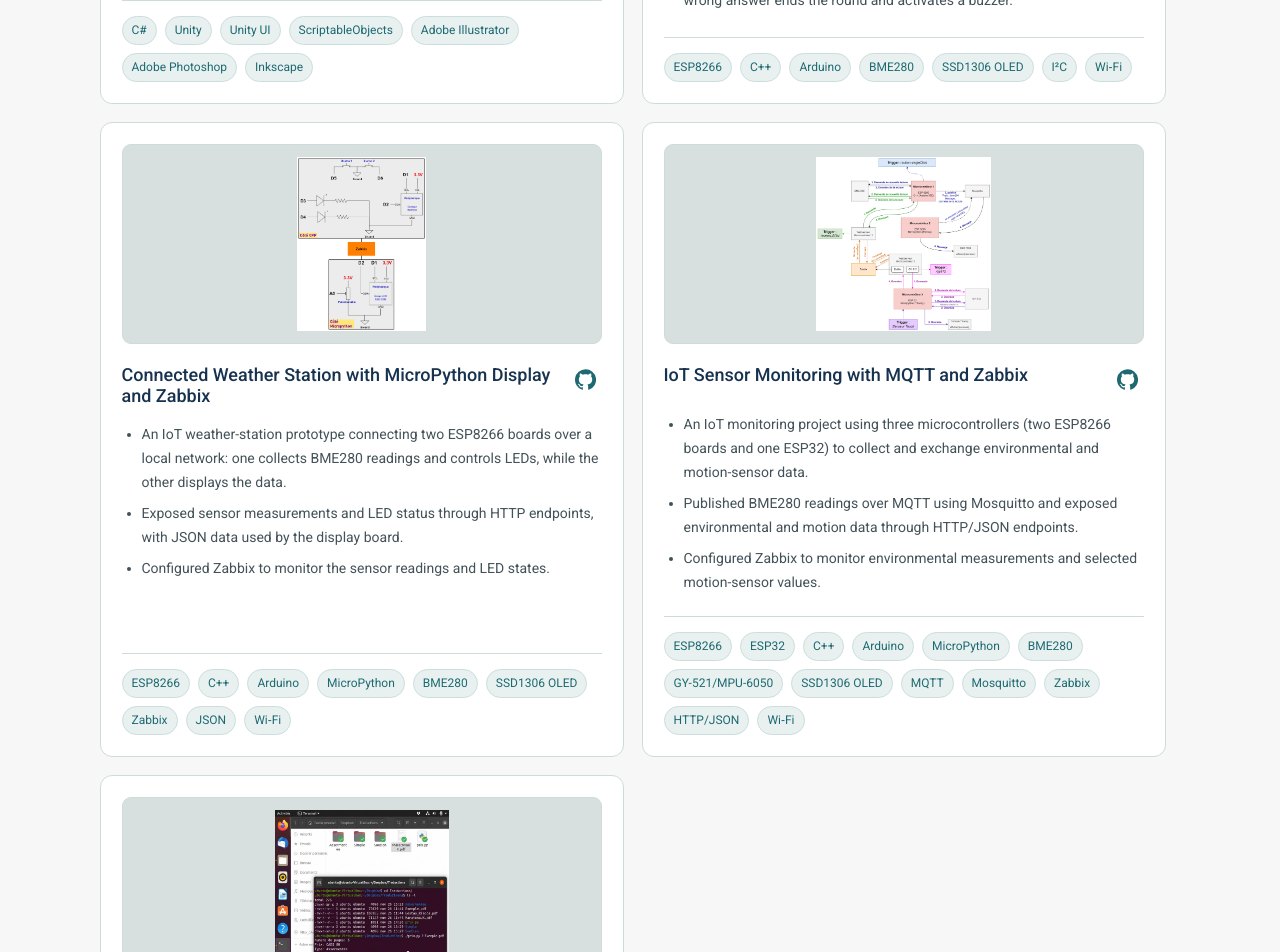
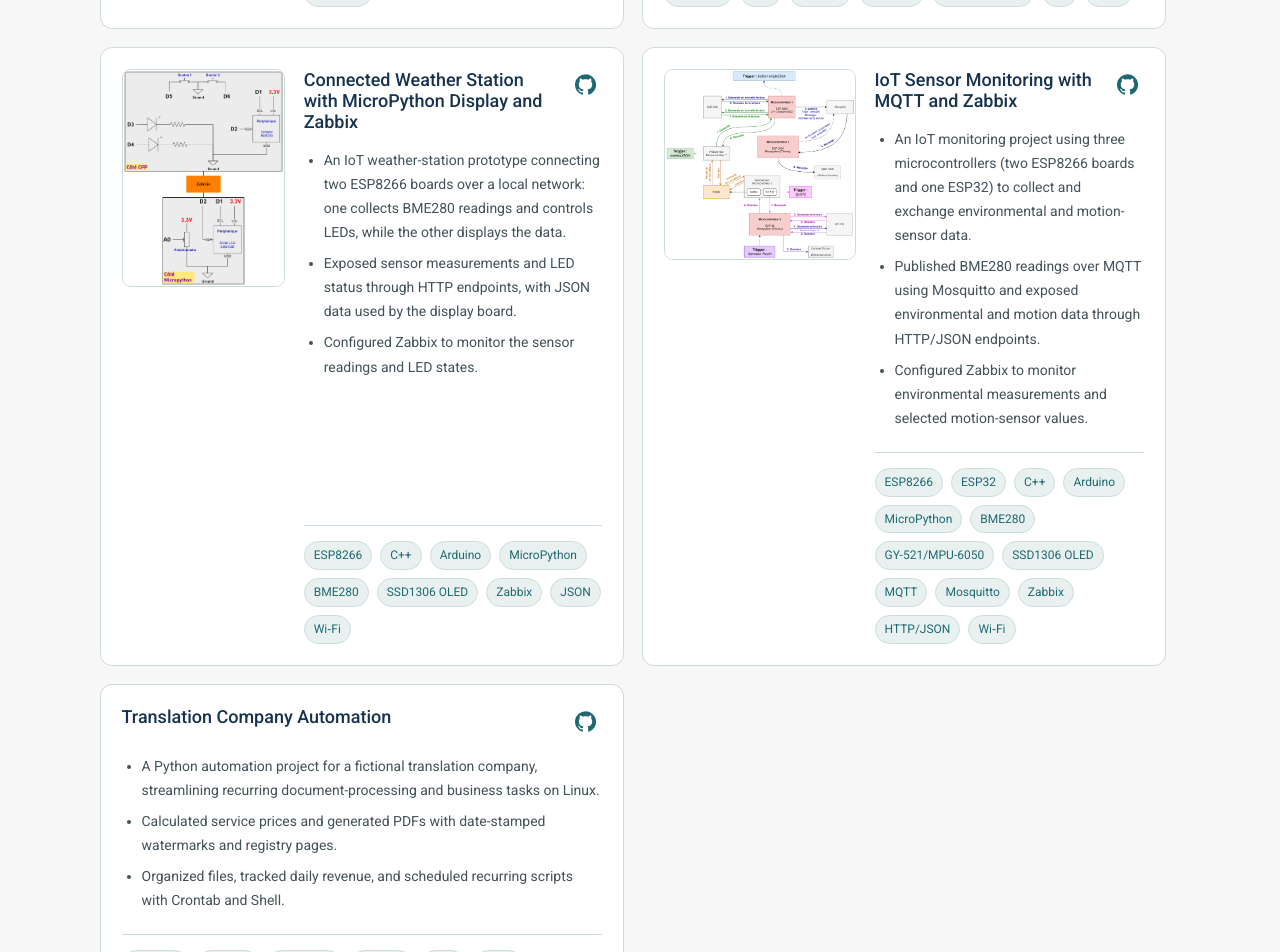
Before and after one commit to Kikasantini/erica-portfolio, a React (Vite) app: page /en/projects in a window 1280 px wide. Shown: the part 1600-2552 px from the top of the page. Built offline with nearby package versions, Linux system fonts and the light colour scheme.

Commit message:
Adapt project cards to image proportions and simplify Projects page

```diff
--- a/src/index.css
+++ b/src/index.css
@@ -2037,3 +2037,85 @@ p {
   .home-fun-card { min-height: 156px; }
   .home-fun-card__face { padding: 18px; }
 }
+
+/* Orientation-aware project covers; the image itself defines the visible area. */
+.projects-page .project-item__image-button.project-item__cover {
+  position: relative;
+  inset: auto;
+  display: block;
+  align-self: flex-start;
+  flex: 0 0 auto;
+  width: fit-content;
+  max-width: 100%;
+  height: auto;
+  max-height: none;
+  margin: 0 0 18px;
+  padding: 0;
+  overflow: hidden;
+  border: 1px solid var(--soft-border);
+  border-radius: 9px;
+  background: transparent;
+  line-height: 0;
+}
+.projects-page .project-item__cover img.project-item__media {
+  display: block;
+  position: static;
+  width: auto;
+  height: auto;
+  max-width: 100%;
+  max-height: 220px;
+  object-fit: contain;
+}
+.projects-page .project-item--landscape .project-item__cover {
+  margin-inline: auto;
+}
+/* Portrait and square media sit beside the full text on larger screens. */
+@media (min-width: 901px) {
+  .projects-page .project-item--portrait,
+  .projects-page .project-item--square {
+    display: grid;
+    grid-template-columns: minmax(0, 34%) minmax(0, 1fr);
+    align-items: start;
+    gap: 19px;
+  }
+  .projects-page .project-item--square {
+    grid-template-columns: minmax(0, 40%) minmax(0, 1fr);
+  }
+  .projects-page .project-item--portrait .project-item__cover,
+  .projects-page .project-item--square .project-item__cover {
+    grid-column: 1;
+    width: auto;
+    max-width: 100%;
+    margin: 0;
+  }
+  .projects-page .project-item--portrait .project-item__content,
+  .projects-page .project-item--square .project-item__content {
+    grid-column: 2;
+    align-self: stretch;
+  }
+  .projects-page .project-item--portrait .project-item__cover img,
+  .projects-page .project-item--square .project-item__cover img {
+    max-height: 340px;
+  }
+}
+@media (min-width: 701px) and (max-width: 900px) {
+  .projects-page .project-item--portrait .project-item__cover img,
+  .projects-page .project-item--square .project-item__cover img {
+    max-height: 240px;
+  }
+}
+@media (max-width: 700px) {
+  .projects-page .project-item__image-button.project-item__cover {
+    width: fit-content;
+    max-width: 100%;
+    height: auto;
+    max-height: none;
+    margin: 0 auto 16px;
+  }
+  .projects-page .project-item__cover img.project-item__media {
+    width: auto;
+    height: auto;
+    max-width: 100%;
+    max-height: 220px;
+  }
+}
--- a/src/locales/en/projects.json
+++ b/src/locales/en/projects.json
@@ -133,13 +133,7 @@
           "technologies": "Python 3 · PyPDF2 · ReportLab · Crontab · Shell · Linux",
           "githubUrl": "https://github.com/Kikasantini/scripting-translationCompany",
           "githubLabel": "View on GitHub",
-          "media": [
-            {
-              "type": "image",
-              "src": "/projects/translation-company-automation/translation-company-automation.jpg",
-              "alt": "Ubuntu terminal showing Python automation scripts"
-            }
-          ],
+          "media": [],
           "highlights": [
             "A Python automation project for a fictional translation company, streamlining recurring document-processing and business tasks on Linux.",
             "Calculated service prices and generated PDFs with date-stamped watermarks and registry pages.",
--- a/src/locales/fr/projects.json
+++ b/src/locales/fr/projects.json
@@ -133,13 +133,7 @@
           "technologies": "Python 3 · PyPDF2 · ReportLab · Crontab · Shell · Linux",
           "githubUrl": "https://github.com/Kikasantini/scripting-translationCompany",
           "githubLabel": "Voir sur GitHub",
-          "media": [
-            {
-              "type": "image",
-              "src": "/projects/translation-company-automation/translation-company-automation.jpg",
-              "alt": "Terminal Ubuntu affichant des scripts d’automatisation en Python"
-            }
-          ],
+          "media": [],
           "highlights": [
             "Un projet d’automatisation en Python pour une entreprise de traduction fictive, qui simplifie des tâches récurrentes de traitement de documents et de gestion sous Linux.",
             "Calculé les tarifs des services et généré des PDF avec filigranes datés et pages de registre.",
--- a/src/locales/pt/projects.json
+++ b/src/locales/pt/projects.json
@@ -133,13 +133,7 @@
           "technologies": "Python 3 · PyPDF2 · ReportLab · Crontab · Shell · Linux",
           "githubUrl": "https://github.com/Kikasantini/scripting-translationCompany",
           "githubLabel": "Ver no GitHub",
-          "media": [
-            {
-              "type": "image",
-              "src": "/projects/translation-company-automation/translation-company-automation.jpg",
-              "alt": "Terminal Ubuntu mostrando scripts de automação em Python"
-            }
-          ],
+          "media": [],
           "highlights": [
             "Um projeto de automação em Python para uma empresa fictícia de tradução, que agiliza tarefas recorrentes de processamento de documentos e negócio no Linux.",
             "Calculei preços dos serviços e gerei PDFs com marcas-d’água datadas e páginas de registro.",
--- a/src/pages/Projects.tsx
+++ b/src/pages/Projects.tsx
@@ -89,13 +89,10 @@ export default function Projects() {
   const { t } = useTranslation('projects')
   const sections = t('sections', { returnObjects: true }) as ProjectSection[]
   const [selectedImage, setSelectedImage] = useState<SelectedImage | null>(null)
+  const [imageShapes, setImageShapes] = useState<Record<string, 'portrait' | 'landscape' | 'square'>>({})
 
   return (
     <main className="projects-page">
-      <header className="subpage-intro">
-        <h1>{t('title')}</h1>
-      </header>
-
       {sections.map((section) => (
         <section className="project-section" key={section.id}>
           <h2>{section.title}</h2>
@@ -104,7 +101,7 @@ export default function Projects() {
               const image = project.media[0]
               return (
                 <article
-                  className={`project-item${image ? '' : ' project-item--text-only'}`}
+                  className={`project-item${image ? ` project-item--${imageShapes[project.id] ?? 'landscape'}` : ' project-item--text-only'}`}
                   key={project.id}
                 >
                   {image && (
@@ -119,6 +116,15 @@ export default function Projects() {
                         src={image.src}
                         alt={image.alt}
                         loading="lazy"
+                        onLoad={(event) => {
+                          const { naturalWidth, naturalHeight } = event.currentTarget
+                          if (naturalWidth === 0 || naturalHeight === 0) return
+                          const ratio = naturalWidth / naturalHeight
+                          const shape = ratio < 0.85 ? 'portrait' : ratio > 1.2 ? 'landscape' : 'square'
+                          setImageShapes((current) =>
+                            current[project.id] === shape ? current : { ...current, [project.id]: shape },
+                          )
+                        }}
                       />
                     </button>
                   )}
```
